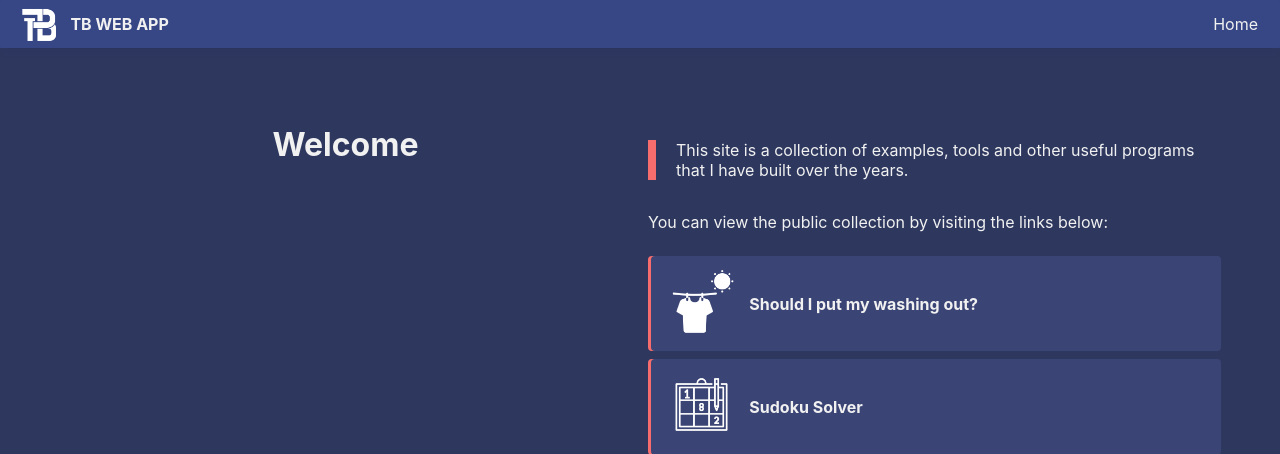
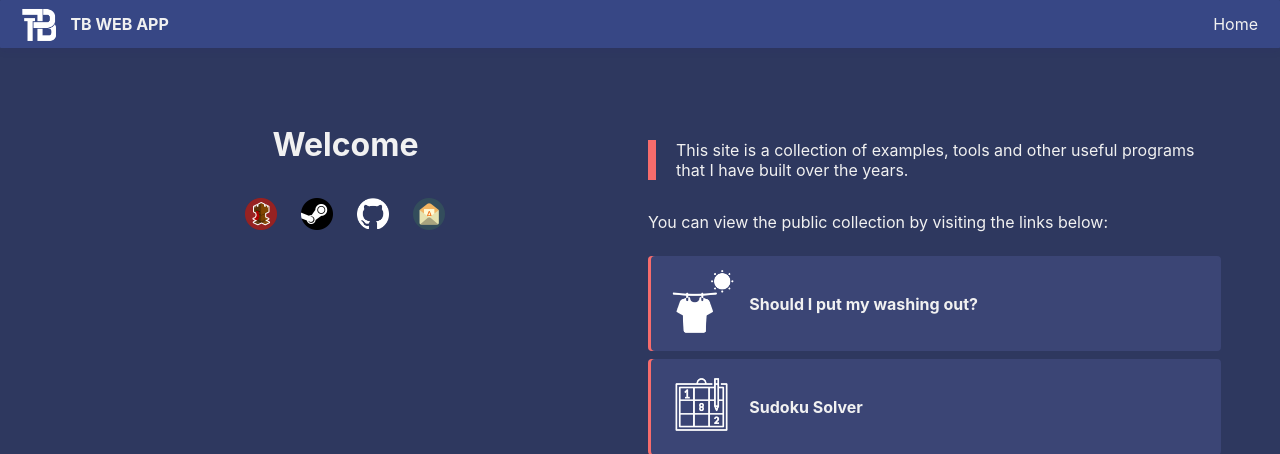
Before and after one commit to Agilethief/TBWebappDirectory, a Flask app: page / in a window 1280 px wide. Shown: the top 454 px of the page. Run offline with Flask 3, Linux system fonts and the light colour scheme.

Commit message:
Added site icons and links

```diff
--- a/project/static/css/site.css
+++ b/project/static/css/site.css
@@ -417,3 +417,19 @@ hr {
   padding-right: 14px;
   padding-left: 14px;
 }
+
+.IconList {
+  display: flex;
+  flex-direction: row;
+  justify-content: center;
+}
+
+.linkIco {
+  width: 2em;
+  padding: 12px;
+  transition-duration: 0.25s;
+}
+
+.linkIco:hover {
+  scale: 1.2;
+}
--- a/project/templates/index.html
+++ b/project/templates/index.html
@@ -5,6 +5,23 @@
 <div class="ContentWrapper">
   <div class="ContentBlock">
     <h1>Welcome</h1>
+
+    <div class="IconList">
+      <a href="https://www.cardboardkeep.com/">
+        <img class="linkIco" src="/static/images/CkTower.png" />
+      </a>
+      <a href="https://store.steampowered.com/publisher/CardboardKeep/">
+        <img class="linkIco" src="/static/images/SteamIco.png" />
+      </a>
+      <a href="https://github.com/Agilethief">
+        <img class="linkIco" src="/static/images/github-mark-white.png" />
+      </a>
+      <a href="mailto:tbermanseder+homesite@gmail.com">
+        <img class="linkIco" src="/static/images/MailIco.png" />
+      </a>
+
+    </div>
+
   </div>
 
   <div class="ContentBlock">
```
Also changed, not shown: project/static/images/CkTower.png (added), project/static/images/MailIco.png (added), project/static/images/SteamIco.png (added), project/static/images/github-mark-white.png (added), project/static/images/github-mark.png (added).
